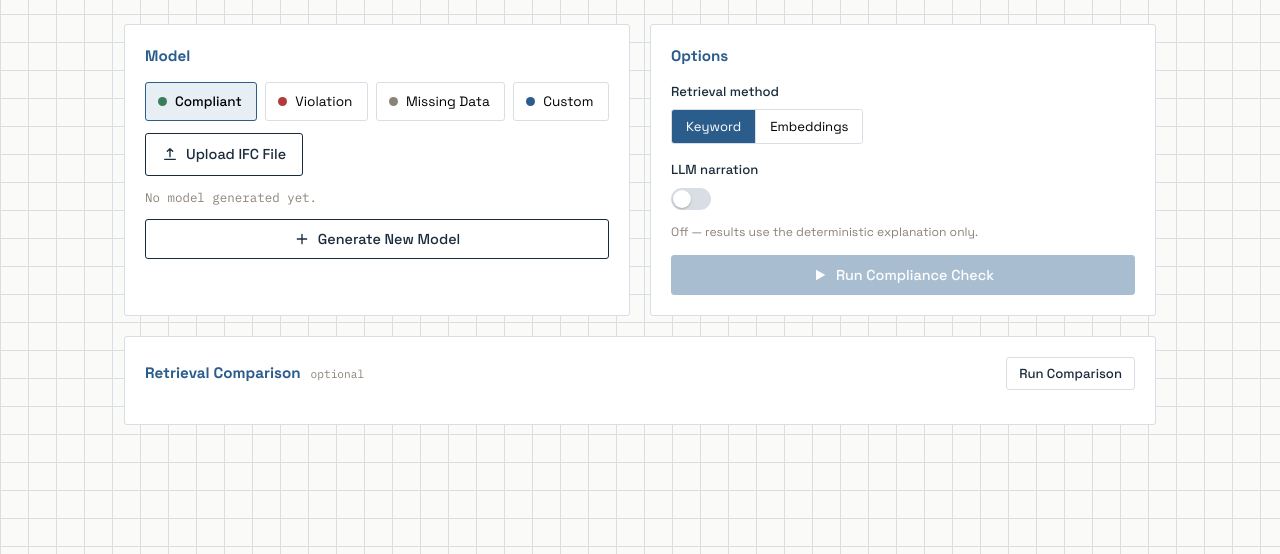
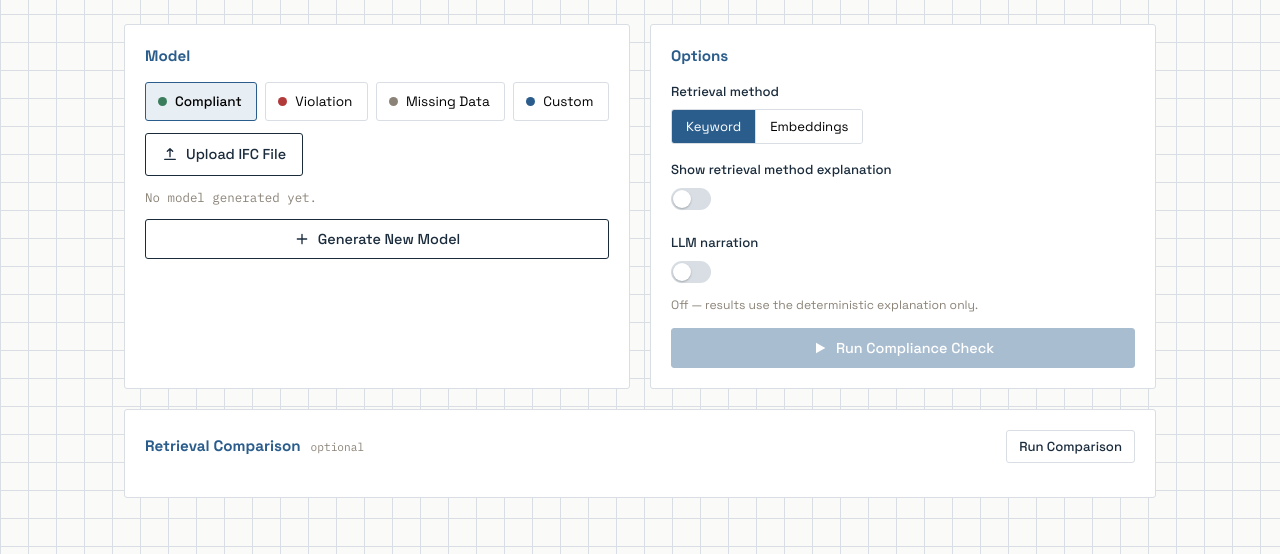
Before and after one commit to Batool-Jaber/ifc-compliance-checker, a Flask app: page / in a window 1280 px wide. Shown: the part 98-652 px from the top of the page. Run offline with Flask 3, Linux system fonts and the light colour scheme.

Commit message:
feat: add toggleable explanation box for retrieval method

```diff
--- a/static/css/style.css
+++ b/static/css/style.css
@@ -392,3 +392,15 @@ body {
 }
 .status-toast[data-kind="success"] { background: var(--green-light); color: var(--green); border: 1px solid var(--green); }
 .status-toast[data-kind="error"] { background: var(--red-light); color: var(--red); border: 1px solid var(--red); }
+
+
+/* ---------- Retrieval method explanation box ---------- */
+.retrieval-explain-box {
+  margin-top: 10px;
+  padding: 12px 14px;
+  background: var(--blue-light);
+  border-left: 3px solid var(--blue);
+  border-radius: var(--radius);
+  font-size: 0.83rem;
+  line-height: 1.6;
+}
--- a/static/js/app.js
+++ b/static/js/app.js
@@ -155,8 +155,8 @@ $("retrieval-toggle").addEventListener("click", (e) => {
   document.querySelectorAll("#retrieval-toggle .toggle-opt").forEach((o) => o.dataset.active = "false");
   opt.dataset.active = "true";
   state.retrievalMethod = opt.dataset.value;
+  updateRetrievalHint();
 });
-
 $("narrate-switch").addEventListener("change", (e) => {
   state.narrate = e.target.checked;
   $("narrate-hint").textContent = state.narrate
@@ -164,6 +164,31 @@ $("narrate-switch").addEventListener("change", (e) => {
     : "Off — results use the deterministic explanation only.";
 });
 
+
+const RETRIEVAL_DESCRIPTIONS = {
+  keyword:
+    "Keyword matching compares the literal words in a question to the words in each rule. " +
+    "It's fast and works well when the wording is close to the rule's own text — for example, " +
+    "it easily matches \"minimum room area\". But it can miss questions that mean the same thing " +
+    "using different words, like \"how big should the room be\".",
+  embeddings:
+    "Embeddings use a small AI language model to understand the meaning of a question, not just " +
+    "its exact words. This lets it correctly match rephrased or differently-worded questions — " +
+    "in our own tests, it matched 100% of reworded questions, compared to only 50% for keyword " +
+    "matching.",
+};
+
+function updateRetrievalHint() {
+  const box = $("retrieval-explain-box");
+  if ($("retrieval-explain-switch").checked) {
+    box.textContent = RETRIEVAL_DESCRIPTIONS[state.retrievalMethod];
+    box.hidden = false;
+  } else {
+    box.hidden = true;
+  }
+}
+
+$("retrieval-explain-switch").addEventListener("change", updateRetrievalHint);
 // ---------- Run pipeline ----------
 $("run-btn").addEventListener("click", async () => {
   if (!state.ifcPath) return;
--- a/templates/index.html
+++ b/templates/index.html
@@ -91,6 +91,16 @@
     <button class="toggle-opt" data-value="embeddings">Embeddings</button>
   </div>
 </div>
+
+<div class="field">
+  <span class="field__label">Show retrieval method explanation</span>
+  <label class="switch">
+    <input type="checkbox" id="retrieval-explain-switch">
+    <span class="switch__track"><span class="switch__thumb"></span></span>
+  </label>
+  <div class="retrieval-explain-box" id="retrieval-explain-box" hidden></div>
+</div>
+
 
     <div class="field">
       <span class="field__label">LLM narration</span>
```
Lines whose indentation alone changed are shown as unchanged.
